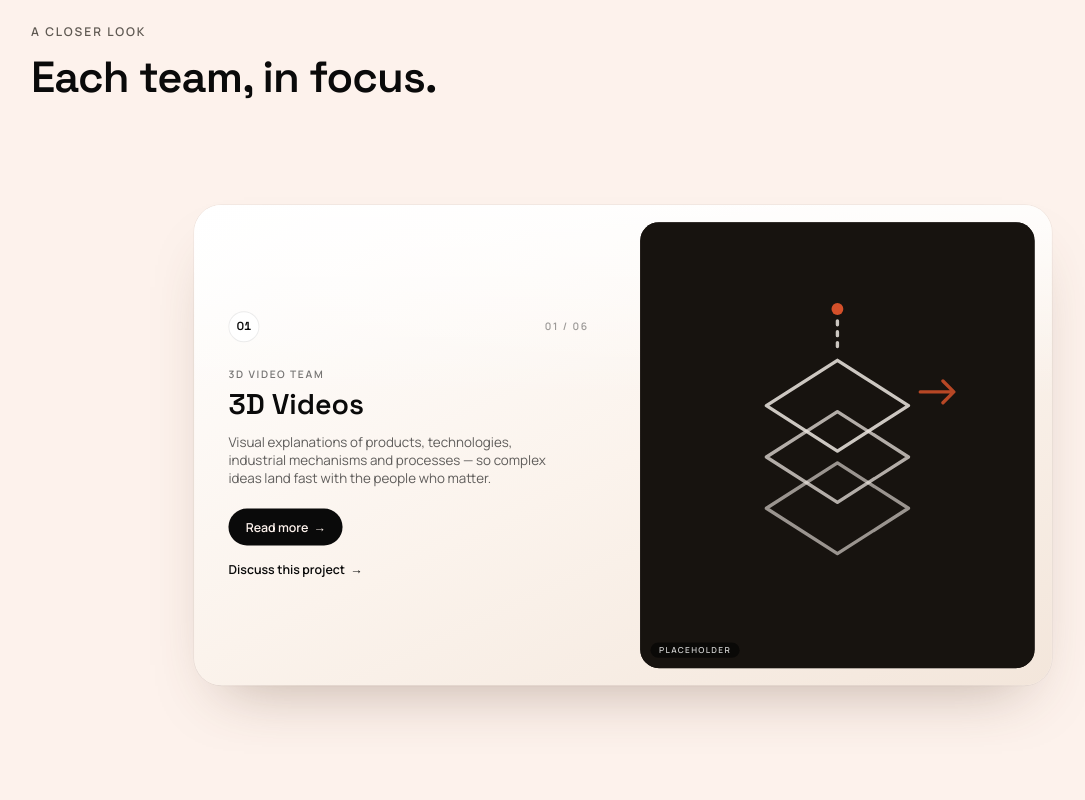
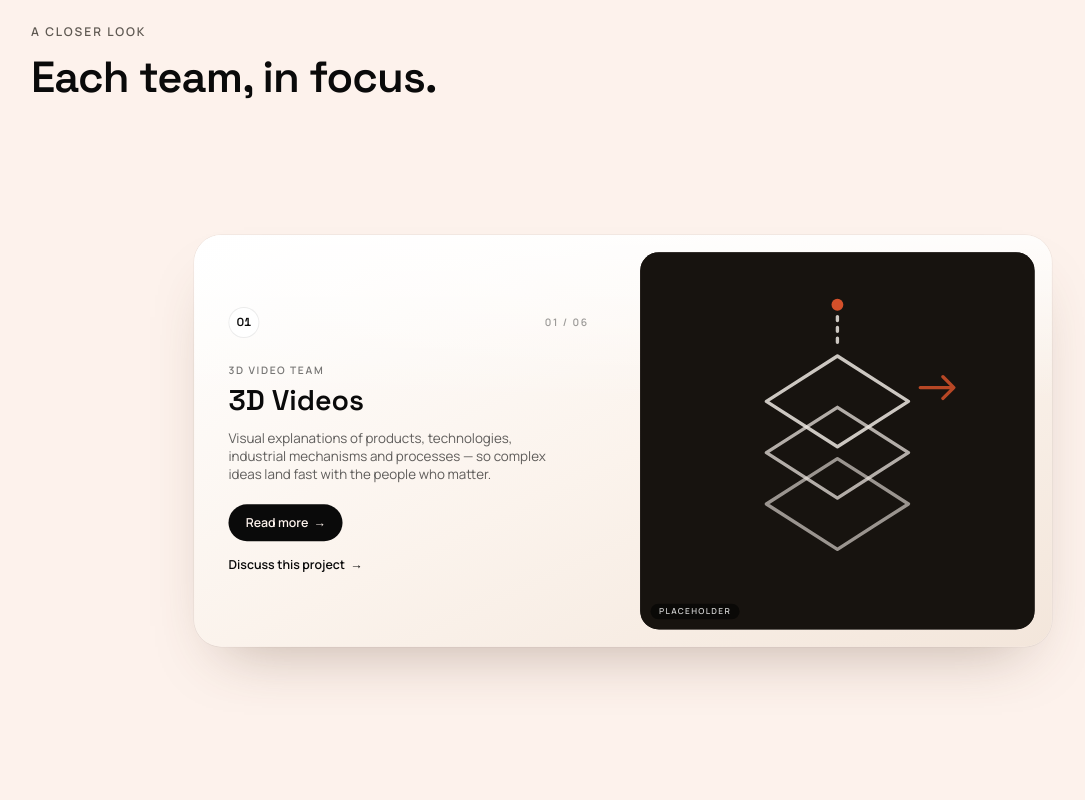
Before and after one commit to Ashir010/PRO, a Next.js app: page / in a window 1280 px wide. Shown: the part 1160-1960 px from the top of the page, without its empty margins (17-1102 px from the left). Built offline with nearby package versions, Linux system fonts and the light colour scheme.

Commit message:
center stacked cards in viewport

```diff
--- a/components/StackedServices.tsx
+++ b/components/StackedServices.tsx
@@ -94,12 +94,12 @@ function StickyCard({
   const scaleMV = useTransform(progress, range, [1, targetScale]);
 
   return (
-    <div className="sticky top-0 flex h-[100svh] items-start justify-center px-4">
+    <div className="sticky top-0 flex h-[100svh] items-center justify-center px-4">
       <motion.div
         style={{
           scale: reduced ? 1 : scaleMV,
-          // small stepped offset so every card stays fully visible and peeks
-          top: `calc(10svh + ${i * 24}px)`,
+          // stepped offset for the peek, re-centred so the deck sits mid-viewport
+          top: `calc(${i * 22}px - 50px)`,
           zIndex: i,
         }}
         className="relative w-full max-w-[1000px] origin-top"
@@ -121,7 +121,7 @@ function ServiceStackCard({ service }: { service: Service }) {
 
   return (
     <article
-      className="relative grid grid-cols-1 overflow-hidden rounded-[32px] text-ink ring-1 ring-black/5 shadow-[0_36px_70px_-34px_rgba(90,60,40,0.38)] md:h-[560px] md:grid-cols-2"
+      className="relative grid grid-cols-1 overflow-hidden rounded-[32px] text-ink ring-1 ring-black/5 shadow-[0_36px_70px_-34px_rgba(90,60,40,0.38)] md:h-[480px] md:grid-cols-2"
       style={{
         ["--accent" as string]: colors.highlight,
         background:
```
